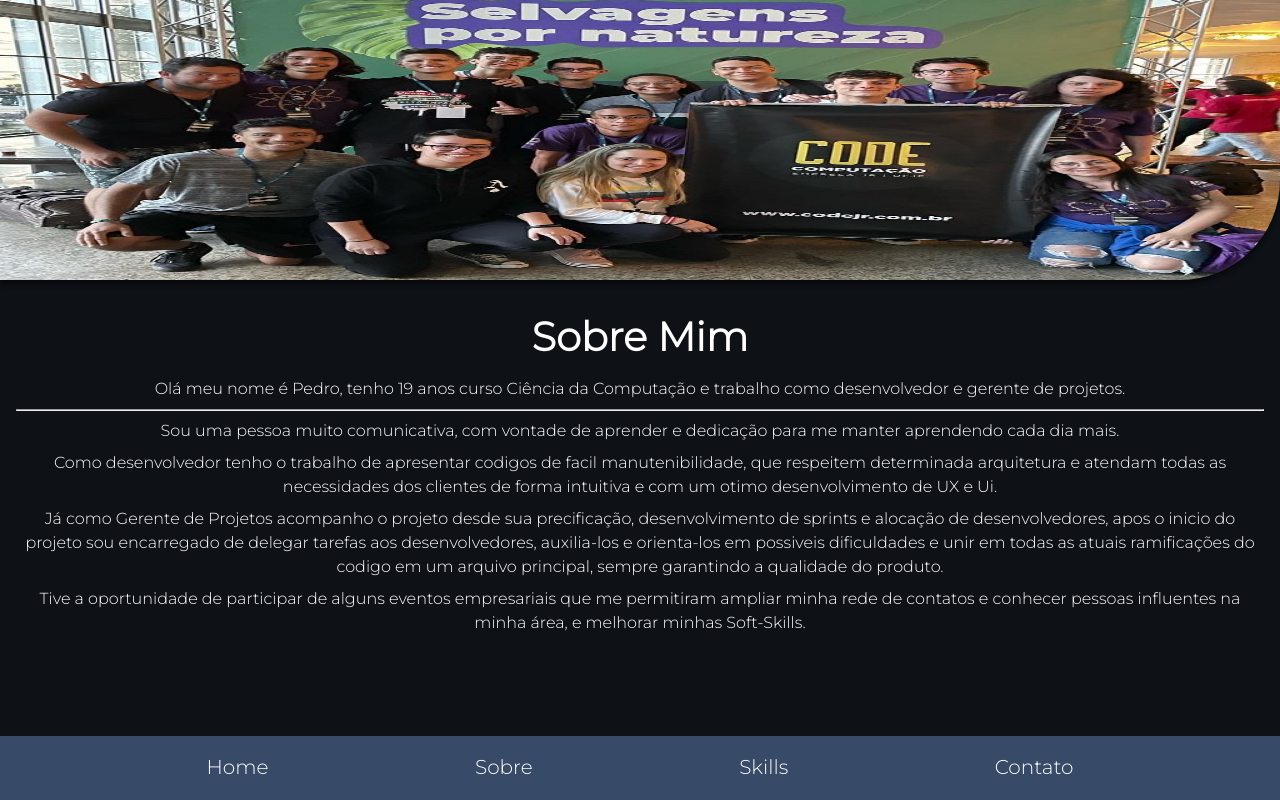
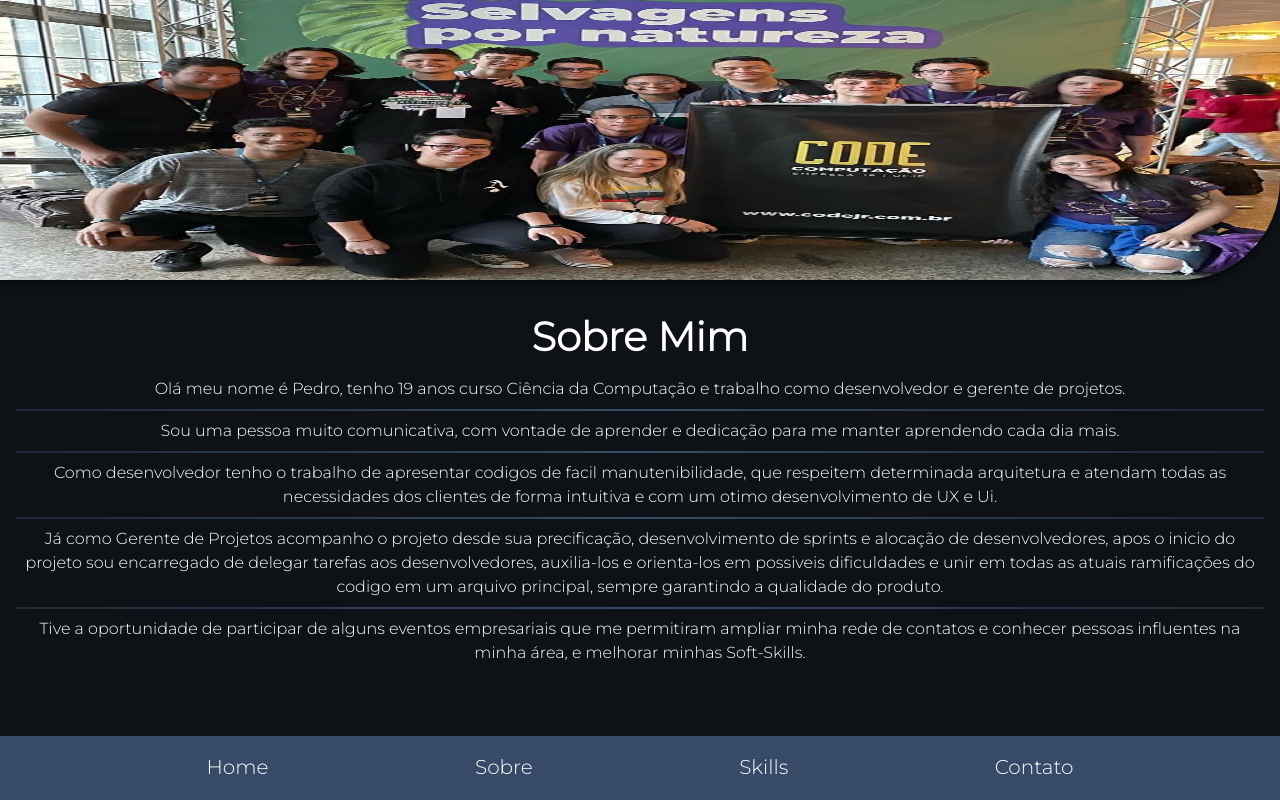
Before and after one commit to Pedro-Grimaldi-Hansel/Portfolio, a Next.js app: page /Sobre in a window 1280 px wide. Built offline with nearby package versions, Linux system fonts and the light colour scheme.

Commit message:
estilização na sobre mim

```diff
--- a/src/pages/Sobre.tsx
+++ b/src/pages/Sobre.tsx
@@ -25,17 +25,21 @@ const Sobre = () => {
             <hr/>
 
             <p>Sou uma pessoa muito comunicativa, com vontade de aprender e dedicação para me manter aprendendo cada dia mais.</p>
+            <hr/>
 
             <p>Como desenvolvedor tenho o trabalho de apresentar codigos de facil manutenibilidade, que respeitem determinada
                 arquitetura e atendam todas as necessidades dos clientes de forma intuitiva e com um otimo desenvolvimento de UX e Ui.</p>
+            <hr/>
 
             <p>Já como Gerente de Projetos acompanho o projeto desde sua precificação, desenvolvimento de sprints e alocação de
                 desenvolvedores, apos o inicio do projeto sou encarregado de delegar tarefas aos desenvolvedores, auxilia-los e
                 orienta-los em possiveis dificuldades e unir em todas as atuais ramificações do codigo em um arquivo principal,
                 sempre garantindo a qualidade do produto.</p>
+            <hr/>
 
             <p>Tive a oportunidade de participar de alguns eventos empresariais que me permitiram ampliar minha rede de contatos e
                 conhecer pessoas influentes na minha área, e melhorar minhas Soft-Skills.</p>
+
           </section>
 
         </main>
--- a/src/styles/scss/globals.scss
+++ b/src/styles/scss/globals.scss
@@ -2,7 +2,6 @@
 
 html,
 body {
-  height: 100%;
   padding: 0;
   margin: 0;
   color:#FFFFFF;
--- a/src/styles/scss/sobre.module.scss
+++ b/src/styles/scss/sobre.module.scss
@@ -1,4 +1,5 @@
 .Sobre{
+
     header, header>img{
         width: 100vw;
         height: 280px;
@@ -10,7 +11,7 @@
         margin-left: 16px;
         margin-right: 16px;
         margin-top: 32px;
-        margin-bottom: 96px;
+        padding-bottom: 96px;
 
         h1{
             margin: 0;
@@ -23,10 +24,12 @@
             margin-bottom: 8px;
             margin-top: 8px;
         }
-        hr{
-            color: #374A67;
+        hr {
+            border: none;
+            height: 2px;
+            background-image: linear-gradient(to right, rgba(55, 74, 103, 0.4), rgba(55, 74, 103, 1), rgba(55, 74, 103, 0.4));
+          }
 
-        }
     }
 }
 @media ( max-width: 340px){
```
